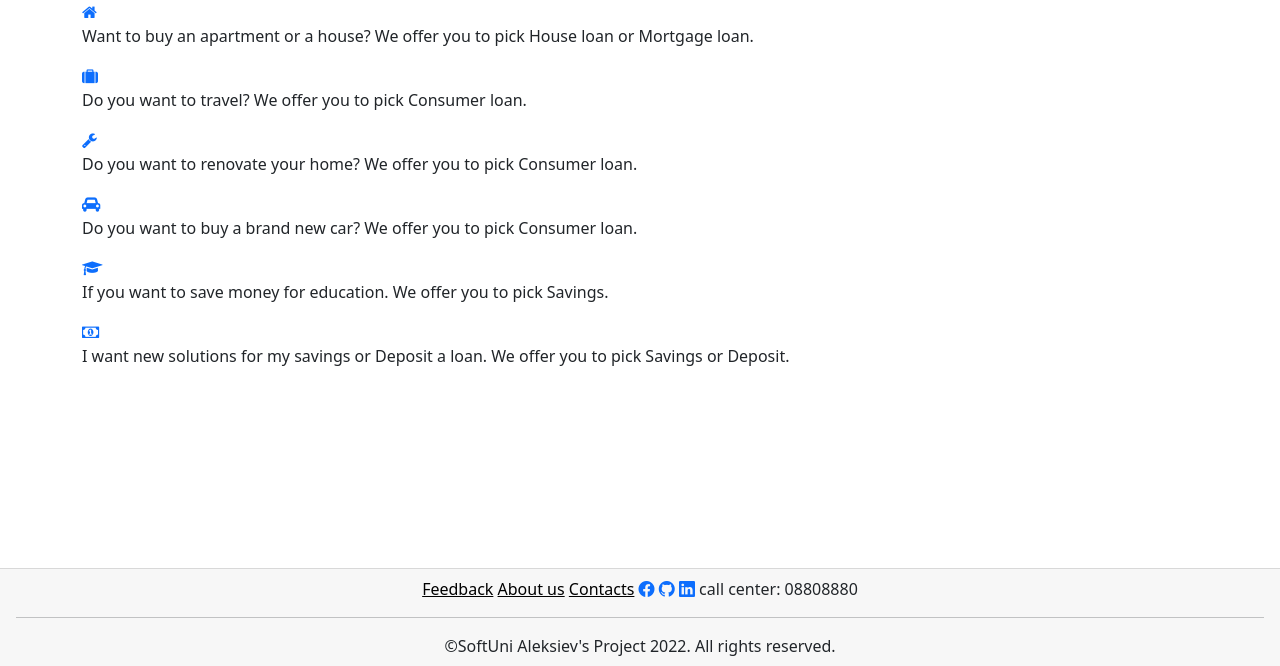
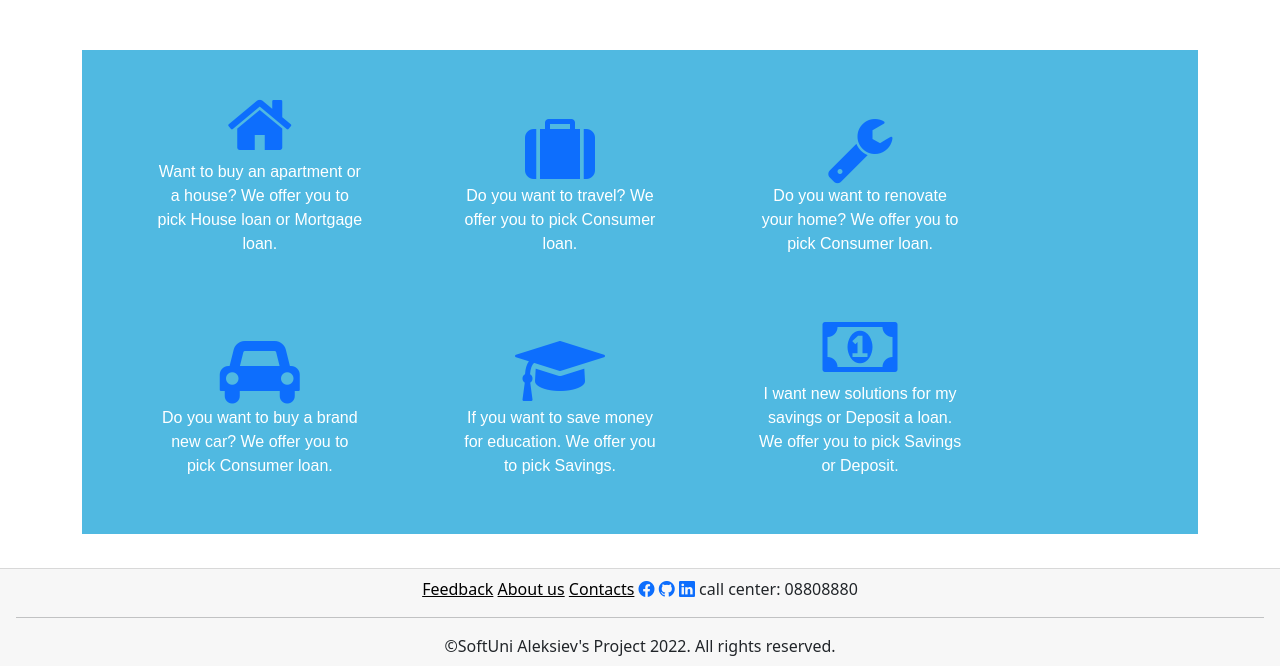
Before and after one commit to Evgeniy-Aleksiev/SofiaBank-project, a Django app: page /needs/ in a window 1280 px wide. Shown: the part 134-800 px from the top of the page. Run offline with Django 4.2, Linux system fonts and the light colour scheme; some libraries are stand-ins or nearby versions.

Commit message:
needs fixed

```diff
--- a/sofia_bank/static/css/products_and_services.css
+++ b/sofia_bank/static/css/products_and_services.css
@@ -3,3 +3,18 @@
     width: 646px;
     height: 362px;
 }
+
+.needs{
+    font-family: 'PT serif', sans-serif;
+    background: #50b9e1;
+    padding: 20px 30px;
+    color: white;
+    margin: 50px 0;
+}
+
+.needs div{
+    width: 28%;
+    display: inline-block;
+    text-align: center;
+    padding: 20px 44px;
+}
--- a/sofia_bank/templates/accounts/profile_details.html
+++ b/sofia_bank/templates/accounts/profile_details.html
@@ -2,7 +2,7 @@
 {% load static %}
 {% block page_content %}
     <div class="back-button">
-        <a href="{% url 'dashboard' object.user.id %}">Back</a>
+        <a href="{% url 'dashboard' object.user.id %}" class="btn btn-outline-primary">Back</a>
     </div>
     <div class="card" style="width: 648px;">
         <img src="{% static 'images/mobile-banking.jpg' %}" class="card-img-top" alt="profile bank">
--- a/sofia_bank/templates/main/about_us.html
+++ b/sofia_bank/templates/main/about_us.html
@@ -1,7 +1,9 @@
 {% extends 'base.html' %}
 {% load static %}
 {% block page_content %}
+
     <div class="text-center">
+        <div class="shadow-lg p-3 mb-5 bg-body rounded">
             <h1 class="about-us-h1">About us</h1>
             <p class="about-us-p">SofiaBank is the leading bank in Bulgaria, having a broad branch network across the country and a
                 considerable client base of individuals, companies and institutions. SofiaBank has developed a number
@@ -9,7 +11,8 @@
                 We, in SofiaBank, provide solutions for all challenges and opportunities our clients face in
                 their everyday activities. We strive to be a partner, easy to work with, to create real value for our customers and contractors.
             </p>
-        <img src="{% static 'images/mobile-application.jpg' %}" class="rounded float-start" width="1200" alt="Sofia banking">
+        </div>
+        <img src="{% static 'images/mobile-application.jpg' %}" class="rounded float-start" width="1216" alt="Sofia banking">
     </div>
 
 {% endblock %}
--- a/sofia_bank/templates/main/customer_needs.html
+++ b/sofia_bank/templates/main/customer_needs.html
@@ -1,39 +1,39 @@
 {% extends 'base.html' %}
 {% block page_content %}
     <div class="needs">
-        <div class="house">
+        <div>
         <a href="{% url 'loans' %}" class="needs-button">
-            <i class="fa fa-home" aria-hidden="true"></i>
+            <i class="fa fa-home" aria-hidden="true" style="font-size: 70px"></i>
         </a>
         <p>Want to buy an apartment or a house? We offer you to pick House loan or Mortgage loan.</p>
         </div>
-        <div class="bag">
+        <div>
             <a href="{% url 'loans' %}" class="needs-button">
-                <i class="fa fa-suitcase" aria-hidden="true"></i>
+                <i class="fa fa-suitcase" aria-hidden="true"  style="font-size: 70px"></i>
             </a>
             <p>Do you want to travel? We offer you to pick Consumer loan.</p>
         </div>
         <div class="wrench">
             <a href="{% url 'loans' %}" class="needs-button">
-                <i class="fa fa-wrench" aria-hidden="true"></i>
+                <i class="fa fa-wrench" aria-hidden="true"  style="font-size: 70px"></i>
             </a>
             <p>Do you want to renovate your home? We offer you to pick Consumer loan.</p>
         </div>
         <div class="car">
             <a href="{% url 'loans' %}" class="needs-button">
-                <i class="fa fa-car" aria-hidden="true"></i>
+                <i class="fa fa-car" aria-hidden="true"  style="font-size: 70px"></i>
             </a>
             <p>Do you want to buy a brand new car? We offer you to pick Consumer loan.</p>
         </div>
         <div class="graduation">
             <a href="{% url 'savings and deposit' %}" class="needs-button">
-                <i class="fa fa-graduation-cap" aria-hidden="true"></i>
+                <i class="fa fa-graduation-cap" aria-hidden="true"  style="font-size: 70px"></i>
             </a>
             <p>If you want to save money for education. We offer you to pick Savings.</p>
         </div>
         <div class="money">
             <a href="{% url 'savings and deposit' %}" class="needs-button">
-                <i class="fa fa-money" aria-hidden="true"></i>
+                <i class="fa fa-money" aria-hidden="true"  style="font-size: 70px"></i>
             </a>
             <p>I want new solutions for my savings or Deposit a loan. We offer you to pick Savings or Deposit.</p>
         </div>
--- a/sofia_bank/templates/main/dashboard.html
+++ b/sofia_bank/templates/main/dashboard.html
@@ -8,6 +8,7 @@
             <button class="btn"><i class="fa fa-user" aria-hidden="true"> Profile details</i></button>
         </a>
     </div>
+    <div class="shadow-lg p-3 mb-5 bg-body rounded">
         <div class="accounts">
             <div class="loan-paid">
                 <h3>Total amount of loan paid: </h3>
@@ -16,8 +17,8 @@
             <div class="loans">
                     <h3>Loan account:</h3>
                     <p>{{ total_loans }} lv.</p>
-                <a href="{% url 'savings and deposit' %}">Deposit</a>
-                <a href="{% url 'loan detail' object.user.id  %}">More details</a>
+                    <a href="{% url 'savings and deposit' %}" class="btn btn-outline-primary">Deposit</a>
+                    <a href="{% url 'loan detail' object.user.id  %}" class="btn btn-outline-primary">More details</a>
             </div>
             <div class="deposit">
                 <h3>Total amount of deposits:</h3>
@@ -28,4 +29,5 @@
                 <p>{{ total_savings }} lv.</p>
             </div>
         </div>
+    </div>
 {% endblock %}
--- a/sofia_bank/templates/main/home_page.html
+++ b/sofia_bank/templates/main/home_page.html
@@ -4,6 +4,7 @@
     <div class="text-center">
         <h1>Welcome at Sofia Bank</h1>
     </div>
+    <div class="shadow-lg p-3 mb-5 bg-body rounded">
         <div class="table">
             <h3 class="table label">Cash courses</h3>
             <div class="exchange-table">
@@ -33,4 +34,5 @@
                 </table>
             </div>
         </div>
+    </div>
 {% endblock %}
--- a/sofia_bank/templates/products/loan_details.html
+++ b/sofia_bank/templates/products/loan_details.html
@@ -1,6 +1,6 @@
 {% extends 'base.html' %}
 {% block page_content %}
-    <a href="{% url 'dashboard' object.user.id %}">Back</a>
+    <a href="{% url 'dashboard' object.user.id %}" class="btn btn-outline-primary">Back</a>
     <h2>Your current loans account:</h2>
     <div>
         {% for current_loan in user_loans %}
--- a/sofia_bank/templates/products/loans.html
+++ b/sofia_bank/templates/products/loans.html
@@ -1,6 +1,6 @@
 {% extends 'base.html' %}
 {% block page_content %}
-    <a href="{% url 'products and services' %}" class="previous page">Back to Products and Services</a>
+    <a href="{% url 'products and services' %}" class="btn btn-outline-primary">Back to Products and Services</a>
     <h1 class="loan-label">Loans</h1>
     <p>Whether you want a bank loan to buy a car, improve your home or buy a house,
         compare our loans to find the one that’s perfect for your plans. You can borrow from 1000lv to 200000lv.</p>
--- a/sofia_bank/templates/products/savings_and_deposits.html
+++ b/sofia_bank/templates/products/savings_and_deposits.html
@@ -1,6 +1,6 @@
 {% extends 'base.html' %}
 {% block page_content %}
-    <a href="{% url 'products and services' %}" class="previous page">Back to Products and Services</a>
+    <a href="{% url 'products and services' %}" class="btn btn-outline-primary">Back to Products and Services</a>
 
     <h1 class="loan-label">Saving account and Deposits</h1>
     <p></p>
```
Lines whose indentation alone changed are shown as unchanged.
